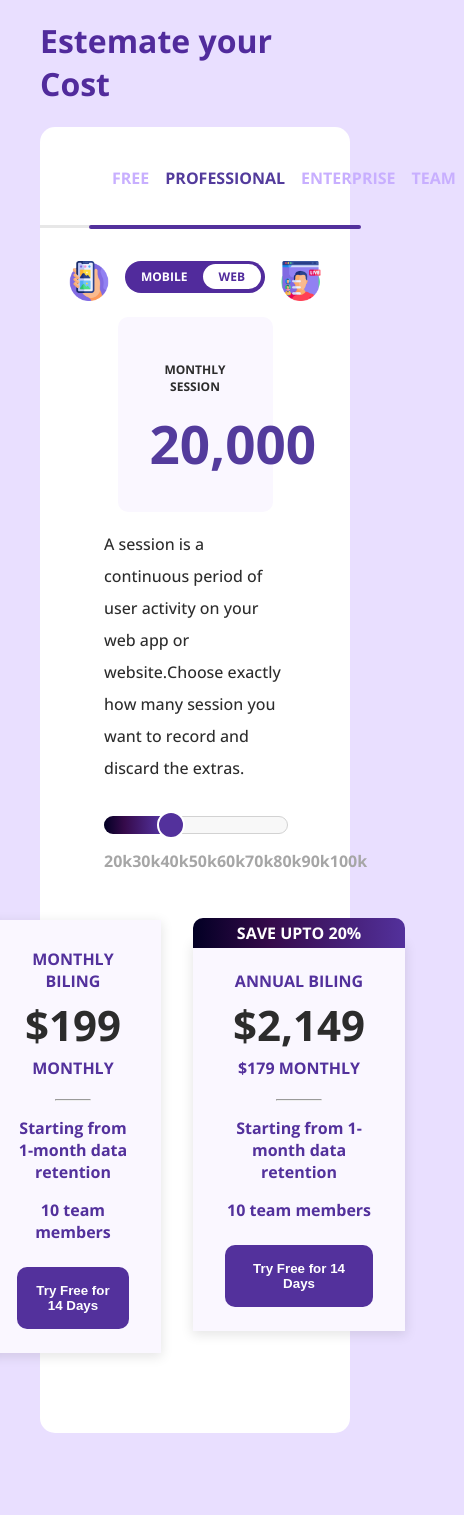
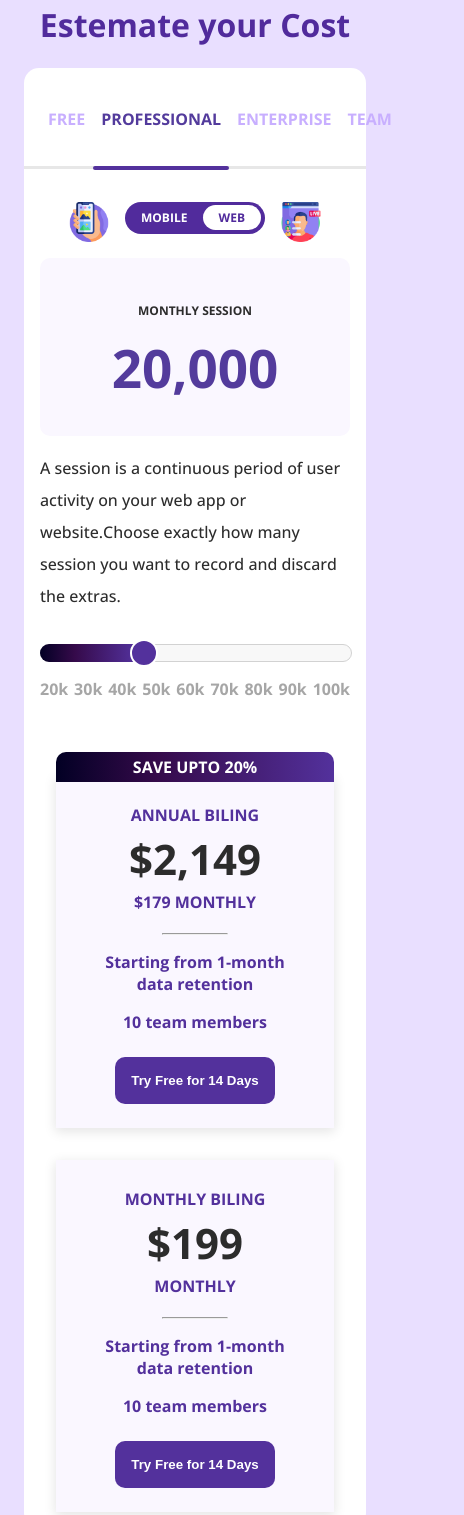
Before and after one commit to MilanMahanti/Flexbox-Component, a plain HTML site: page index.html in a window 390 px wide. Shown: the part 42-1557 px from the top of the page, 464 px wide, since content can reach past the window. Before the commit the page ends 1515 px from the top, so only its background shows below. Drawn offline with nearby package versions, Linux system fonts and the light colour scheme.

Commit message:
adding responsiveness

```diff
--- a/style.css
+++ b/style.css
@@ -53,13 +53,13 @@ h1{
 }
 .tabs p.active::before{
     content: "";
-    width: 200%;
+    width: 100%;
     height: 4px;
     background-color: rgb(83 49 156);
     position: absolute;
     bottom: -32px;
     z-index: 2;
-    left: -50%;
+    left: 0;
     border-radius: 10px;
 }
 .toggole{
@@ -102,6 +102,7 @@ h1{
     margin-top: 32px;
     border-radius: 10px;
     margin:16px 0 0 0;
+    box-sizing: border-box;
 
 }
 .sessions-card p{
@@ -234,3 +235,30 @@ h1{
     border-top-right-radius: 10px;
 
 }
+@media only screen and (max-width:750px){
+    .card{
+        width: 100%;
+
+    }
+    .card-wrapper{
+        flex-wrap: wrap-reverse;
+        margin-top: 60px;
+    }
+    .sessions-card{
+        width: 80%;
+    }
+
+}
+@media only screen and (max-width:650px){
+    body{
+        padding: 16px;
+    }
+    .container{
+        padding: 0 16px;
+    }
+    .sessions-card{
+        width: 100%;
+    }
+
+
+}
```
